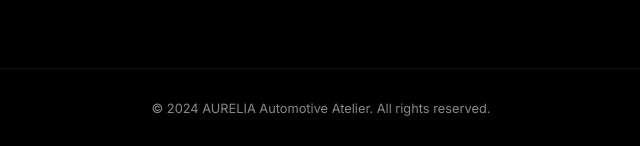
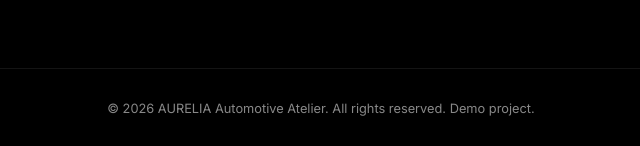
Before and after one commit to 61Simon/AURELIA, a plain HTML site: page index.html in a window 1280 px wide. Shown: the part 2859-3005 px from the top of the page, 319-959 px from the left. Drawn offline with nearby package versions, Linux system fonts and the light colour scheme; a web font is replaced by a local one.

Commit message:
Update index.html

```diff
--- a/index.html
+++ b/index.html
@@ -1111,7 +1111,7 @@
                 <a href="#"><i class="fa-brands fa-facebook-f"></i></a>
             </div>
             <div class="footer-copy">
-                &copy; 2024 AURELIA Automotive Atelier. All rights reserved.
+                &copy; 2026 AURELIA Automotive Atelier. All rights reserved. Demo project.
             </div>
         </div>
     </footer>
```
